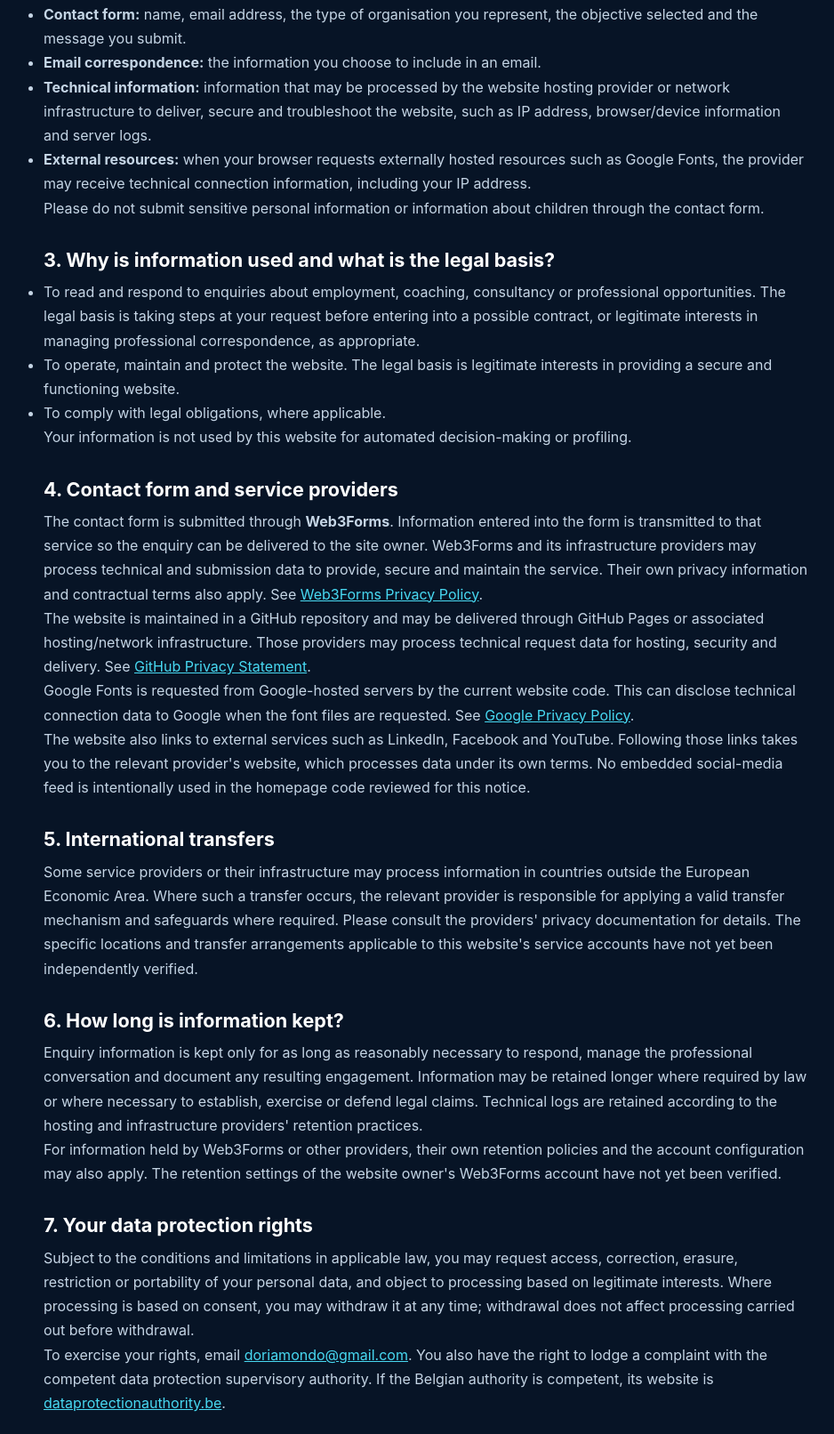
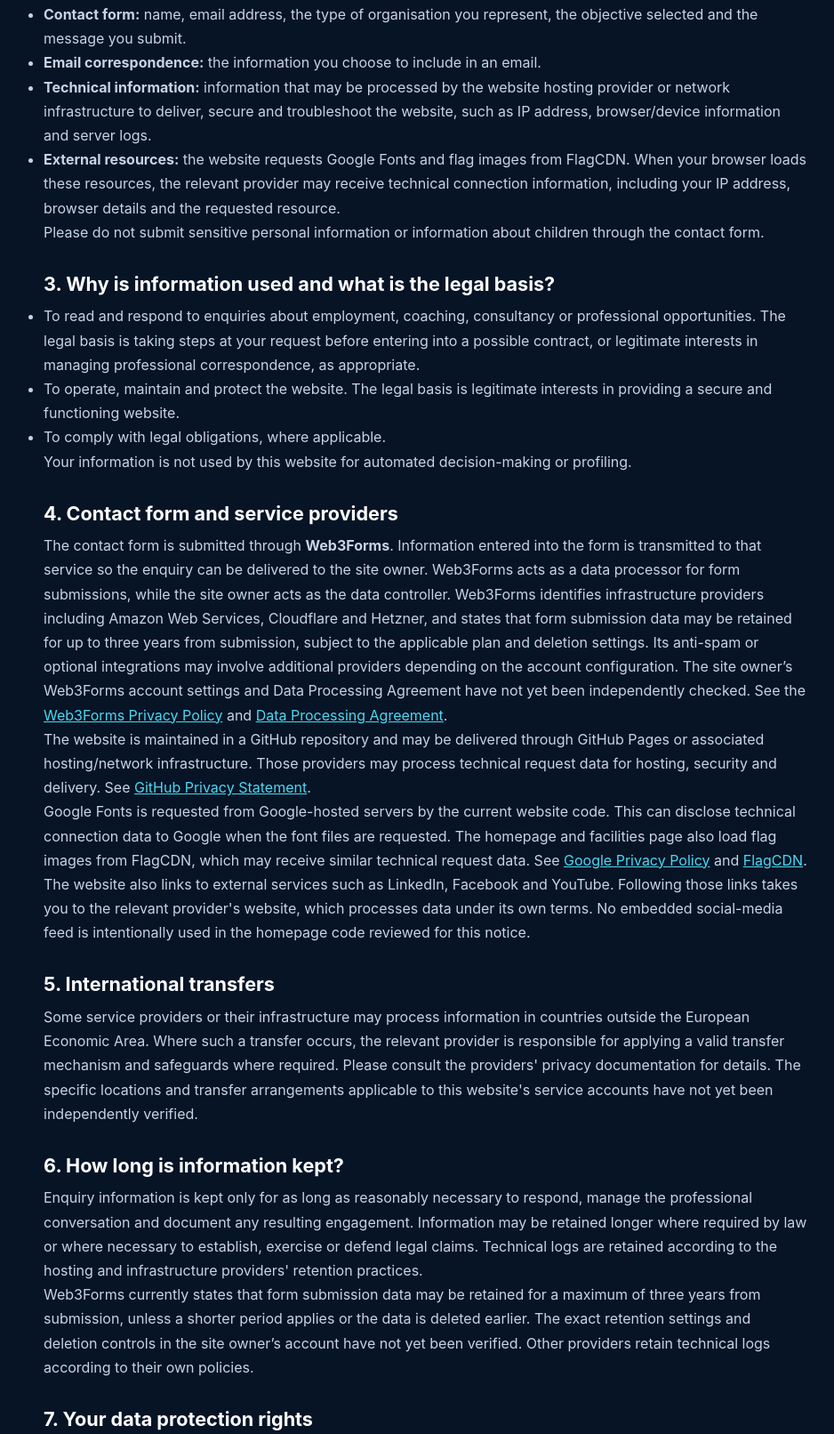
Before and after one commit to Liviowp/liviococozza.github.io, a plain HTML site: page privacy-policy.html in a window 1280 px wide. Shown: the part 503-2115 px from the top of the page at 89% size, without its empty margins (161-1099 px from the left). Drawn offline with Linux system fonts and the light colour scheme.

Commit message:
Update privacy notice for external assets and Web3Forms retention

```diff
--- a/privacy-policy.html
+++ b/privacy-policy.html
@@ -36,7 +36,7 @@
       <li><strong>Contact form:</strong> name, email address, the type of organisation you represent, the objective selected and the message you submit.</li>
       <li><strong>Email correspondence:</strong> the information you choose to include in an email.</li>
       <li><strong>Technical information:</strong> information that may be processed by the website hosting provider or network infrastructure to deliver, secure and troubleshoot the website, such as IP address, browser/device information and server logs.</li>
-      <li><strong>External resources:</strong> when your browser requests externally hosted resources such as Google Fonts, the provider may receive technical connection information, including your IP address.</li>
+      <li><strong>External resources:</strong> the website requests Google Fonts and flag images from FlagCDN. When your browser loads these resources, the relevant provider may receive technical connection information, including your IP address, browser details and the requested resource.</li>
     </ul>
     <p>Please do not submit sensitive personal information or information about children through the contact form.</p>
 
@@ -49,9 +49,9 @@
     <p>Your information is not used by this website for automated decision-making or profiling.</p>
 
     <h2>4. Contact form and service providers</h2>
-    <p>The contact form is submitted through <strong>Web3Forms</strong>. Information entered into the form is transmitted to that service so the enquiry can be delivered to the site owner. Web3Forms and its infrastructure providers may process technical and submission data to provide, secure and maintain the service. Their own privacy information and contractual terms also apply. See <a href="https://web3forms.com/privacy" target="_blank" rel="noopener noreferrer">Web3Forms Privacy Policy</a>.</p>
+    <p>The contact form is submitted through <strong>Web3Forms</strong>. Information entered into the form is transmitted to that service so the enquiry can be delivered to the site owner. Web3Forms acts as a data processor for form submissions, while the site owner acts as the data controller. Web3Forms identifies infrastructure providers including Amazon Web Services, Cloudflare and Hetzner, and states that form submission data may be retained for up to three years from submission, subject to the applicable plan and deletion settings. Its anti-spam or optional integrations may involve additional providers depending on the account configuration. The site owner’s Web3Forms account settings and Data Processing Agreement have not yet been independently checked. See the <a href="https://web3forms.com/privacy" target="_blank" rel="noopener noreferrer">Web3Forms Privacy Policy</a> and <a href="https://web3forms.com/dpa" target="_blank" rel="noopener noreferrer">Data Processing Agreement</a>.</p>
     <p>The website is maintained in a GitHub repository and may be delivered through GitHub Pages or associated hosting/network infrastructure. Those providers may process technical request data for hosting, security and delivery. See <a href="https://docs.github.com/en/site-policy/privacy-policies/github-privacy-statement" target="_blank" rel="noopener noreferrer">GitHub Privacy Statement</a>.</p>
-    <p>Google Fonts is requested from Google-hosted servers by the current website code. This can disclose technical connection data to Google when the font files are requested. See <a href="https://policies.google.com/privacy" target="_blank" rel="noopener noreferrer">Google Privacy Policy</a>.</p>
+    <p>Google Fonts is requested from Google-hosted servers by the current website code. This can disclose technical connection data to Google when the font files are requested. The homepage and facilities page also load flag images from FlagCDN, which may receive similar technical request data. See <a href="https://policies.google.com/privacy" target="_blank" rel="noopener noreferrer">Google Privacy Policy</a> and <a href="https://flagcdn.com/" target="_blank" rel="noopener noreferrer">FlagCDN</a>.</p>
     <p>The website also links to external services such as LinkedIn, Facebook and YouTube. Following those links takes you to the relevant provider's website, which processes data under its own terms. No embedded social-media feed is intentionally used in the homepage code reviewed for this notice.</p>
 
     <h2>5. International transfers</h2>
@@ -59,7 +59,7 @@
 
     <h2>6. How long is information kept?</h2>
     <p>Enquiry information is kept only for as long as reasonably necessary to respond, manage the professional conversation and document any resulting engagement. Information may be retained longer where required by law or where necessary to establish, exercise or defend legal claims. Technical logs are retained according to the hosting and infrastructure providers' retention practices.</p>
-    <p>For information held by Web3Forms or other providers, their own retention policies and the account configuration may also apply. The retention settings of the website owner's Web3Forms account have not yet been verified.</p>
+    <p>Web3Forms currently states that form submission data may be retained for a maximum of three years from submission, unless a shorter period applies or the data is deleted earlier. The exact retention settings and deletion controls in the site owner’s account have not yet been verified. Other providers retain technical logs according to their own policies.</p>
 
     <h2>7. Your data protection rights</h2>
     <p>Subject to the conditions and limitations in applicable law, you may request access, correction, erasure, restriction or portability of your personal data, and object to processing based on legitimate interests. Where processing is based on consent, you may withdraw it at any time; withdrawal does not affect processing carried out before withdrawal.</p>
```
